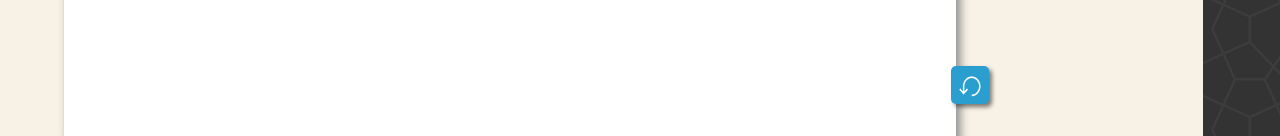
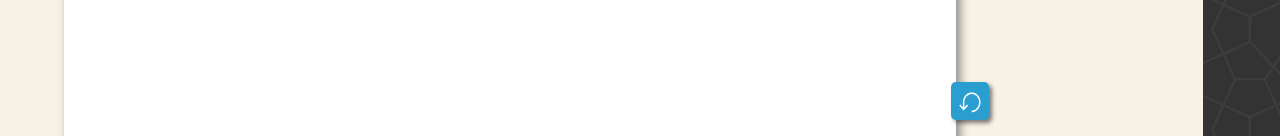
Before and after one commit to Saipadmesh/Algorithm_Visualizer, a React (Create React App) app: page / in a window 1280 px wide. Shown: the part 664-800 px from the top of the page. Built offline with nearby package versions, Linux system fonts and the light colour scheme.

Commit message:
Update node.module.css

```diff
--- a/src/node.module.css
+++ b/src/node.module.css
@@ -57,9 +57,9 @@
 .bottom {
   position: relative;
   width: 94vw;
-  height: 2vw;
+  height: 4vh;
   bottom: 0;
-  margin-top: 19vh;
+  margin-top: 15vh;
   z-index: 0;
   left: 0;
   float: left;
@@ -159,7 +159,7 @@ body::-webkit-scrollbar {
   transition-duration: 0.5s;
   border-width: 0px;
   position: absolute;
-  top: 88vh;
+  top: 90vh;
   left: 72vw;
   z-index: 3;
 }
```
